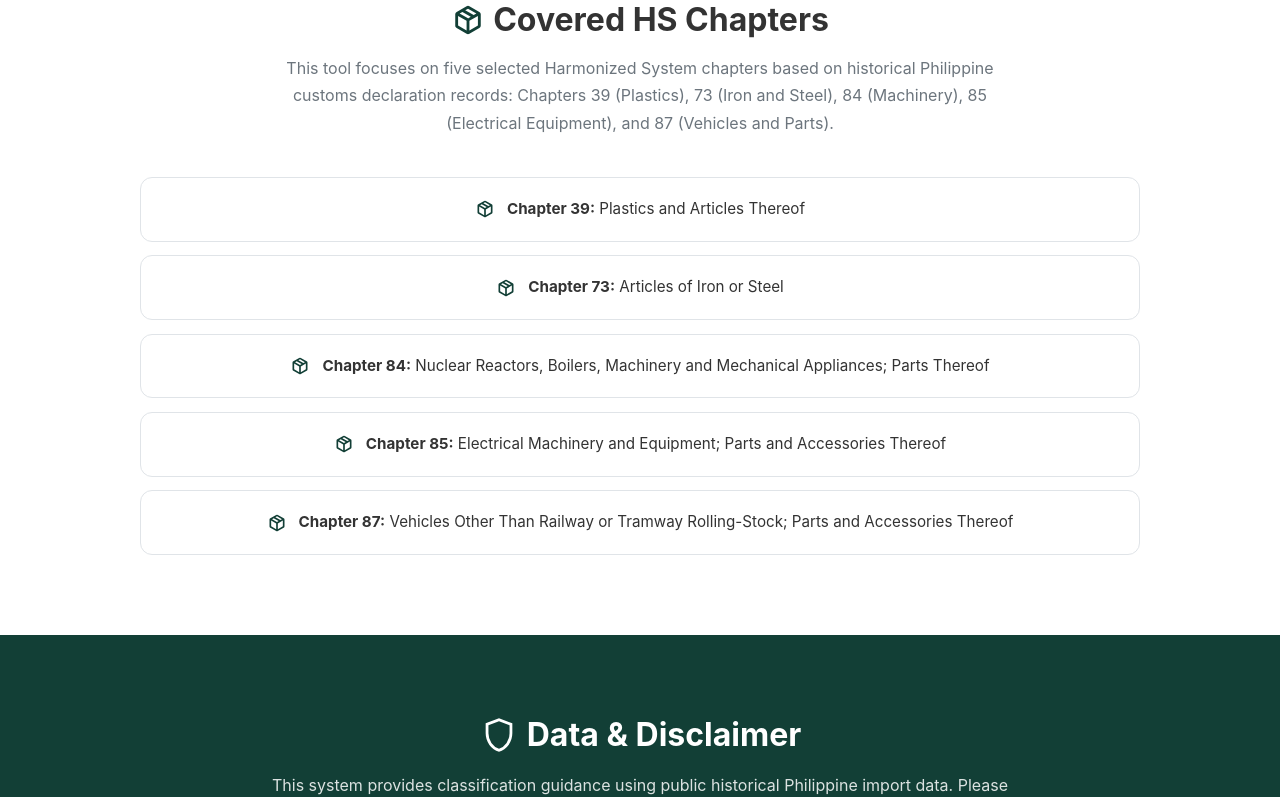
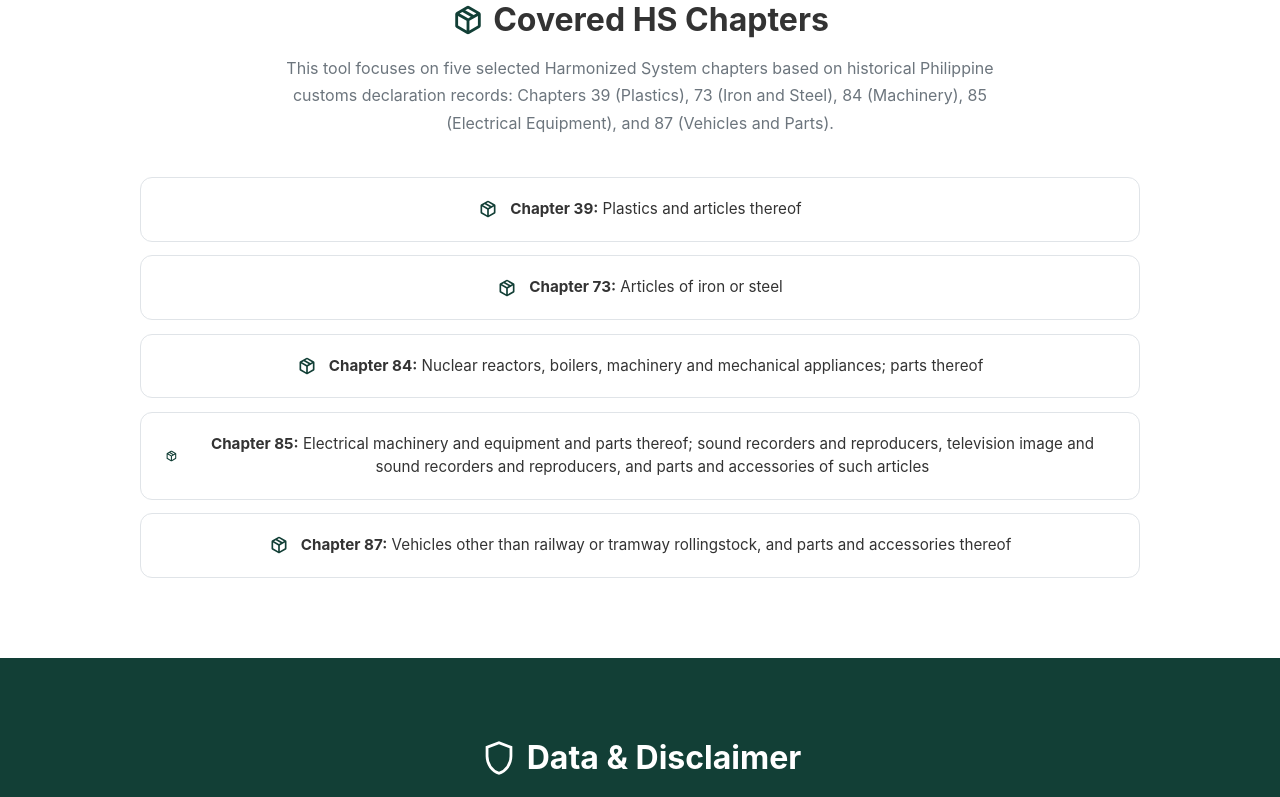
Before and after one commit to redkyladenise/hs-classifier, a Flask app: page /about in a window 1280 px wide. Shown: the part 1372-2169 px from the top of the page. Run offline with Flask 3, Linux system fonts and the light colour scheme; some libraries are stand-ins or nearby versions.

Commit message:
G5: About page

```diff
--- a/app/templates/about.html
+++ b/app/templates/about.html
@@ -113,27 +113,27 @@
         <div id="section-3-list">
             <div class="scope-chapter-item">
                 <svg xmlns="http://www.w3.org/2000/svg" viewBox="0 0 24 24" height="20px" width="20px" fill="var(--color-primary)"><path d="M11,19.43V12.58L5,9.1v6.85l6,3.48Zm2,0l6-3.48V9.1l-6,3.47v6.85Zm-2,2.3L4,17.7q-0.47-0.27-0.74-0.72Q3,16.52 3,15.98V8.02q0-0.55 0.26-1T4,6.3l7-4.03Q11.48,2 12,2q0.53,0 1,0.27L20,6.3q0.48,0.27 0.74,0.72t0.26,1v7.95q0,0.55-0.26,1T20,17.7l-7,4.03Q12.53,22 12,22t-1-0.27Zm5-13.2l1.93-1.1L12,4L10.05,5.13L16,8.52Zm-4,2.33l1.95-1.13L8.03,6.3L6.08,7.43L12,10.85Z"/></svg>
-                <span><strong>Chapter 39:</strong> Plastics and Articles Thereof</span>
+                <span><strong>Chapter 39:</strong> Plastics and articles thereof</span>
             </div>
 
             <div class="scope-chapter-item">
                 <svg xmlns="http://www.w3.org/2000/svg" viewBox="0 0 24 24" height="20px" width="20px" fill="var(--color-primary)"><path d="M11,19.43V12.58L5,9.1v6.85l6,3.48Zm2,0l6-3.48V9.1l-6,3.47v6.85Zm-2,2.3L4,17.7q-0.47-0.27-0.74-0.72Q3,16.52 3,15.98V8.02q0-0.55 0.26-1T4,6.3l7-4.03Q11.48,2 12,2q0.53,0 1,0.27L20,6.3q0.48,0.27 0.74,0.72t0.26,1v7.95q0,0.55-0.26,1T20,17.7l-7,4.03Q12.53,22 12,22t-1-0.27Zm5-13.2l1.93-1.1L12,4L10.05,5.13L16,8.52Zm-4,2.33l1.95-1.13L8.03,6.3L6.08,7.43L12,10.85Z"/></svg>
-                <span><strong>Chapter 73:</strong> Articles of Iron or Steel</span>
+                <span><strong>Chapter 73:</strong> 	Articles of iron or steel</span>
             </div>
 
             <div class="scope-chapter-item">
                 <svg xmlns="http://www.w3.org/2000/svg" viewBox="0 0 24 24" height="20px" width="20px" fill="var(--color-primary)"><path d="M11,19.43V12.58L5,9.1v6.85l6,3.48Zm2,0l6-3.48V9.1l-6,3.47v6.85Zm-2,2.3L4,17.7q-0.47-0.27-0.74-0.72Q3,16.52 3,15.98V8.02q0-0.55 0.26-1T4,6.3l7-4.03Q11.48,2 12,2q0.53,0 1,0.27L20,6.3q0.48,0.27 0.74,0.72t0.26,1v7.95q0,0.55-0.26,1T20,17.7l-7,4.03Q12.53,22 12,22t-1-0.27Zm5-13.2l1.93-1.1L12,4L10.05,5.13L16,8.52Zm-4,2.33l1.95-1.13L8.03,6.3L6.08,7.43L12,10.85Z"/></svg>
-                <span><strong>Chapter 84:</strong> Nuclear Reactors, Boilers, Machinery and Mechanical Appliances; Parts Thereof</span>
+                <span><strong>Chapter 84:</strong> Nuclear reactors, boilers, machinery and mechanical appliances; parts thereof</span>
             </div>
 
             <div class="scope-chapter-item">
                 <svg xmlns="http://www.w3.org/2000/svg" viewBox="0 0 24 24" height="20px" width="20px" fill="var(--color-primary)"><path d="M11,19.43V12.58L5,9.1v6.85l6,3.48Zm2,0l6-3.48V9.1l-6,3.47v6.85Zm-2,2.3L4,17.7q-0.47-0.27-0.74-0.72Q3,16.52 3,15.98V8.02q0-0.55 0.26-1T4,6.3l7-4.03Q11.48,2 12,2q0.53,0 1,0.27L20,6.3q0.48,0.27 0.74,0.72t0.26,1v7.95q0,0.55-0.26,1T20,17.7l-7,4.03Q12.53,22 12,22t-1-0.27Zm5-13.2l1.93-1.1L12,4L10.05,5.13L16,8.52Zm-4,2.33l1.95-1.13L8.03,6.3L6.08,7.43L12,10.85Z"/></svg>
-                <span><strong>Chapter 85:</strong> Electrical Machinery and Equipment; Parts and Accessories Thereof</span>
+                <span><strong>Chapter 85:</strong> Electrical machinery and equipment and parts thereof; sound recorders and reproducers, television image and sound recorders and reproducers, and parts and accessories of such articles</span>
             </div>
 
             <div class="scope-chapter-item">
                 <svg xmlns="http://www.w3.org/2000/svg" viewBox="0 0 24 24" height="20px" width="20px" fill="var(--color-primary)"><path d="M11,19.43V12.58L5,9.1v6.85l6,3.48Zm2,0l6-3.48V9.1l-6,3.47v6.85Zm-2,2.3L4,17.7q-0.47-0.27-0.74-0.72Q3,16.52 3,15.98V8.02q0-0.55 0.26-1T4,6.3l7-4.03Q11.48,2 12,2q0.53,0 1,0.27L20,6.3q0.48,0.27 0.74,0.72t0.26,1v7.95q0,0.55-0.26,1T20,17.7l-7,4.03Q12.53,22 12,22t-1-0.27Zm5-13.2l1.93-1.1L12,4L10.05,5.13L16,8.52Zm-4,2.33l1.95-1.13L8.03,6.3L6.08,7.43L12,10.85Z"/></svg>
-                <span><strong>Chapter 87:</strong> Vehicles Other Than Railway or Tramway Rolling-Stock; Parts and Accessories Thereof</span>
+                <span><strong>Chapter 87:</strong> Vehicles other than railway or tramway rollingstock, and parts and accessories thereof</span>
             </div>
         </div>
     </div>
```
